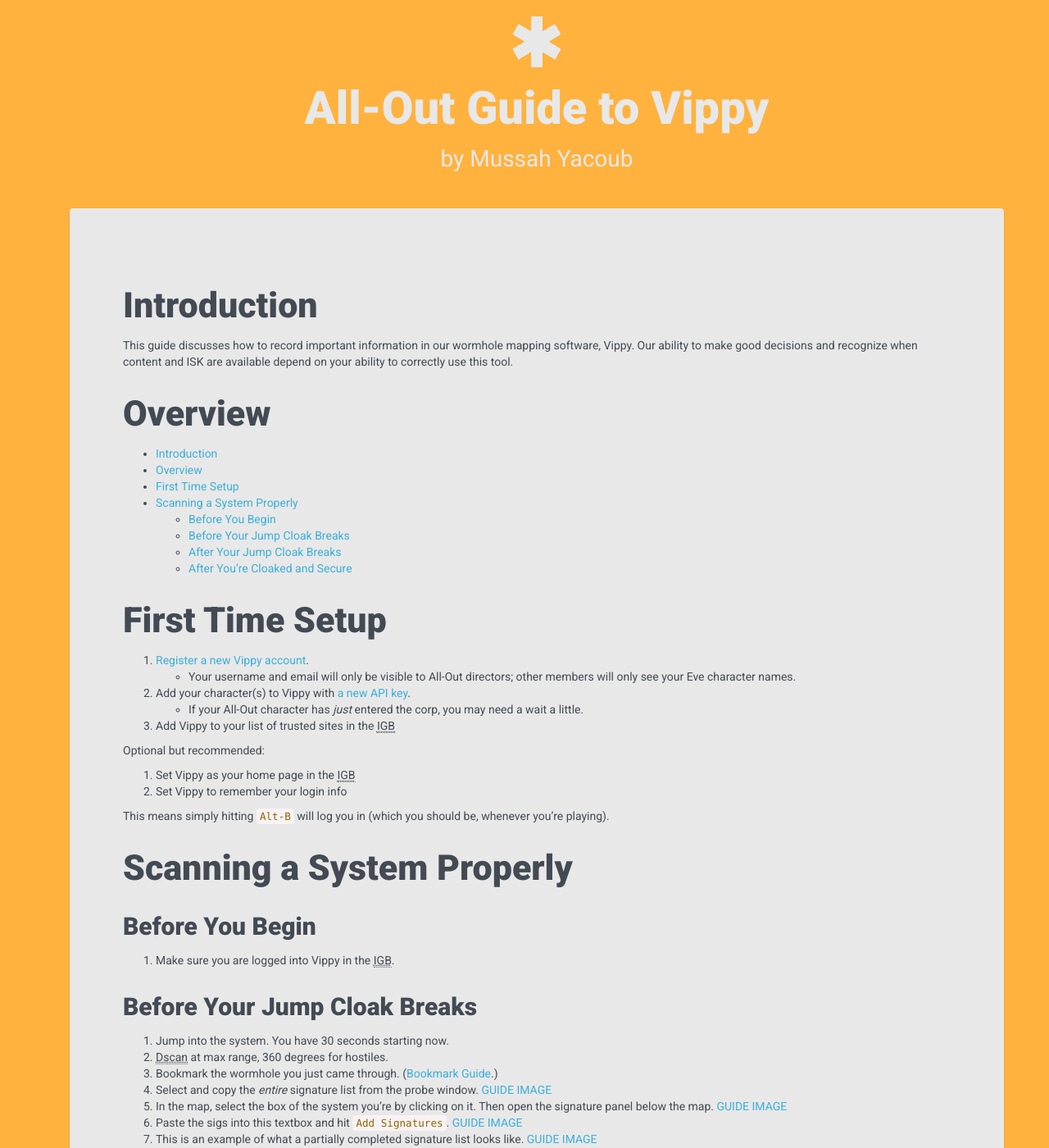
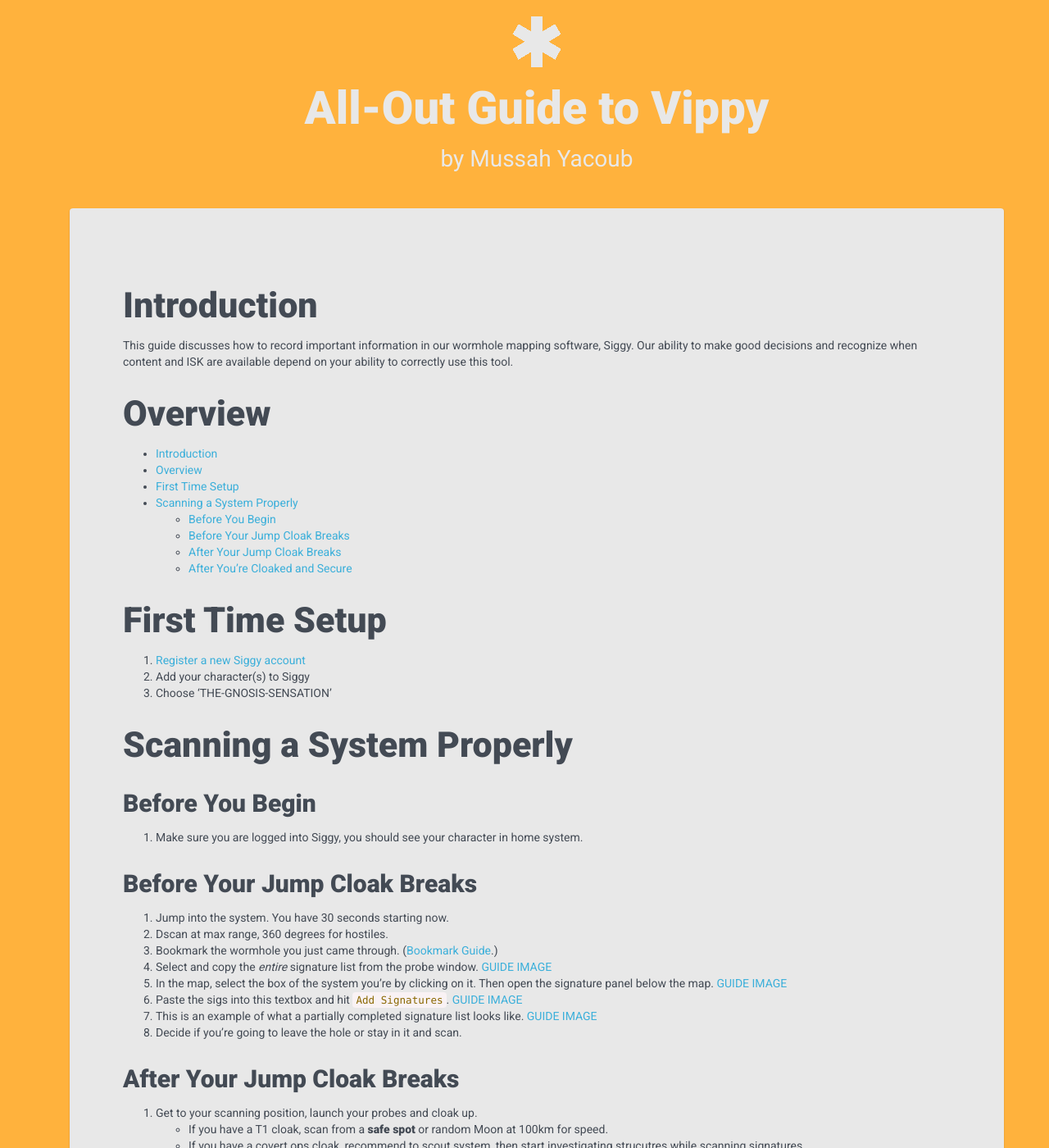
Before and after one commit to all-out/guides, a Jekyll site: the page built from _guides/vippy.md, in a window 1280 px wide and 1400 px high. Shown: the whole window at 82% size. Built offline with Jekyll 4.4.1, drawn with Linux system fonts in a browser that asks for light colours; some of the changed text lies outside the part shown.

Commit message:
Update vippy.md

```diff
--- a/_guides/vippy.md
+++ b/_guides/vippy.md
@@ -12,7 +12,7 @@
 
 ## Introduction
 
-This guide discusses how to record important information in our wormhole mapping software, Vippy.  Our ability to make good decisions and recognize when content and ISK are available depend on your ability to correctly use this tool.
+This guide discusses how to record important information in our wormhole mapping software, Siggy.  Our ability to make good decisions and recognize when content and ISK are available depend on your ability to correctly use this tool.
 
 ## Overview
 
@@ -21,24 +21,15 @@
 
 ## First Time Setup
 
-1. [Register a new Vippy account](http://eve-vippy.com/index.php?register=1).
-    - Your username and email will only be visible to All-Out directors; other members will only see your Eve character names.
-1. Add your character(s) to Vippy with [a new API key](https://community.eveonline.com/support/api-key/update/).
-    - If your All-Out character has *just* entered the corp, you may need a wait a little.
-1. Add Vippy to your list of trusted sites in the IGB
-
-Optional but recommended:
-
-1. Set Vippy as your home page in the IGB
-1. Set Vippy to remember your login info
-
-This means simply hitting `Alt-B` will log you in (which you should be, whenever you're playing).
+1. [Register a new Siggy account](https://siggy.borkedlabs.com/)
+1. Add your character(s) to Siggy
+1. Choose 'THE-GNOSIS-SENSATION'
 
 ## Scanning a System Properly
 
 ### Before You Begin
 
-1. Make sure you are logged into Vippy in the IGB.
+1. Make sure you are logged into Siggy, you should see your character in home system.
 
 ### Before Your Jump Cloak Breaks
 
@@ -54,8 +45,8 @@
 ### After Your Jump Cloak Breaks
 
 1. Get to your scanning position, launch your probes and cloak up.
-    - If you have a T1 cloak, scan from a **safe spot**.
-    - If you have a covert ops cloak, scan from a 30km orbit around your entry wormhole.
+    - If you have a T1 cloak, scan from a **safe spot** or random Moon at 100km for speed.
+    - If you have a covert ops cloak, recommend to scout system, then start investigating strucutres while scanning signatures.
 
 ### After You're Cloaked and Secure
 
@@ -90,7 +81,3 @@
 1. Afer you've done all the scanning and recording for the system, you need to *map* the wormholes to assign actual system names to the dummy boxes:
     1. Jump through each wormhole you have recorded, in designation order, from least to greatest (that is, first `1-11`, then `1-12`, then `1-13`, etc).
     1. Perform all the steps listed in [Before Your Cloak Breaks](#before-your-cloak-breaks) before you jump back into your initial system to continue mapping the other connections.
-
-
-*[IGB]: In-Game Browser
-*[Dscan]: Directional Scanner
```
